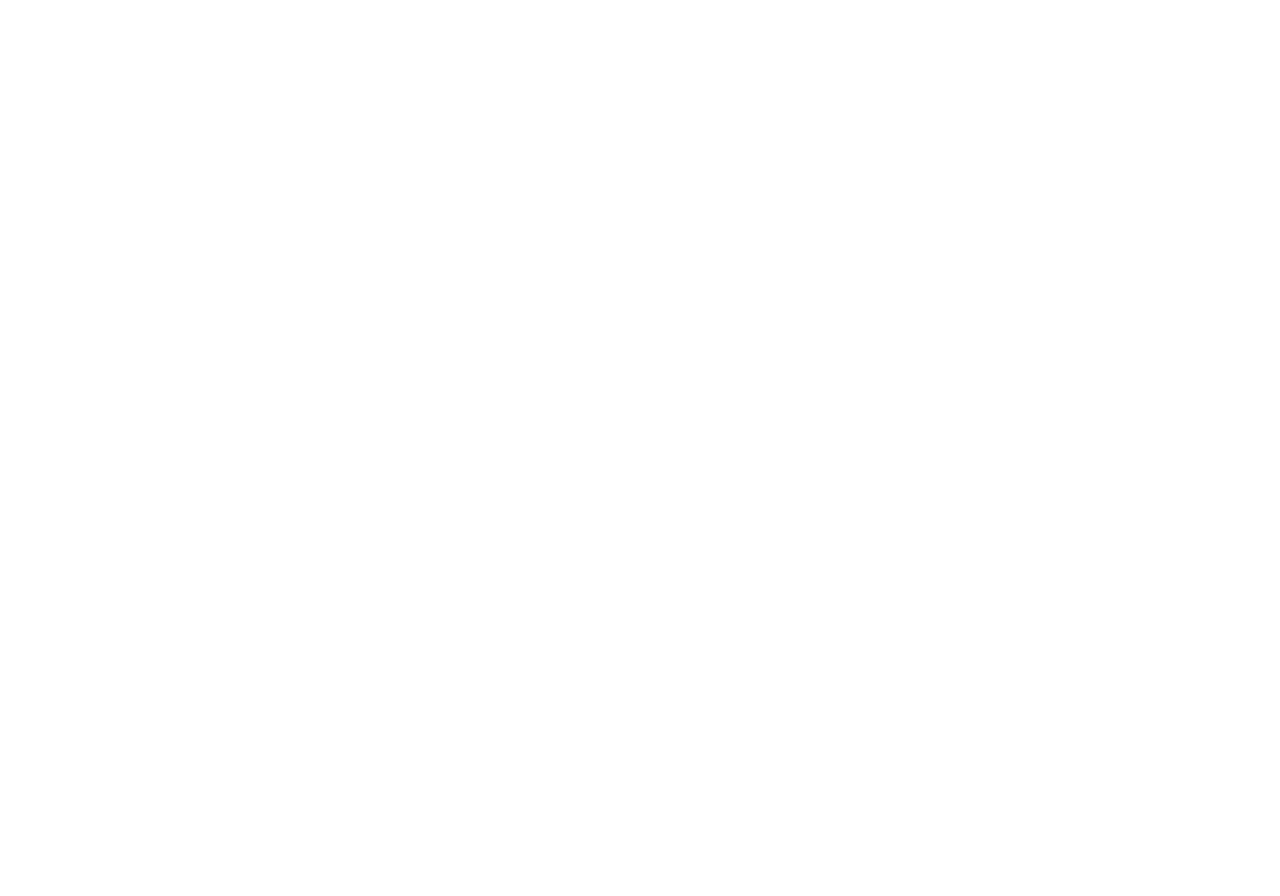
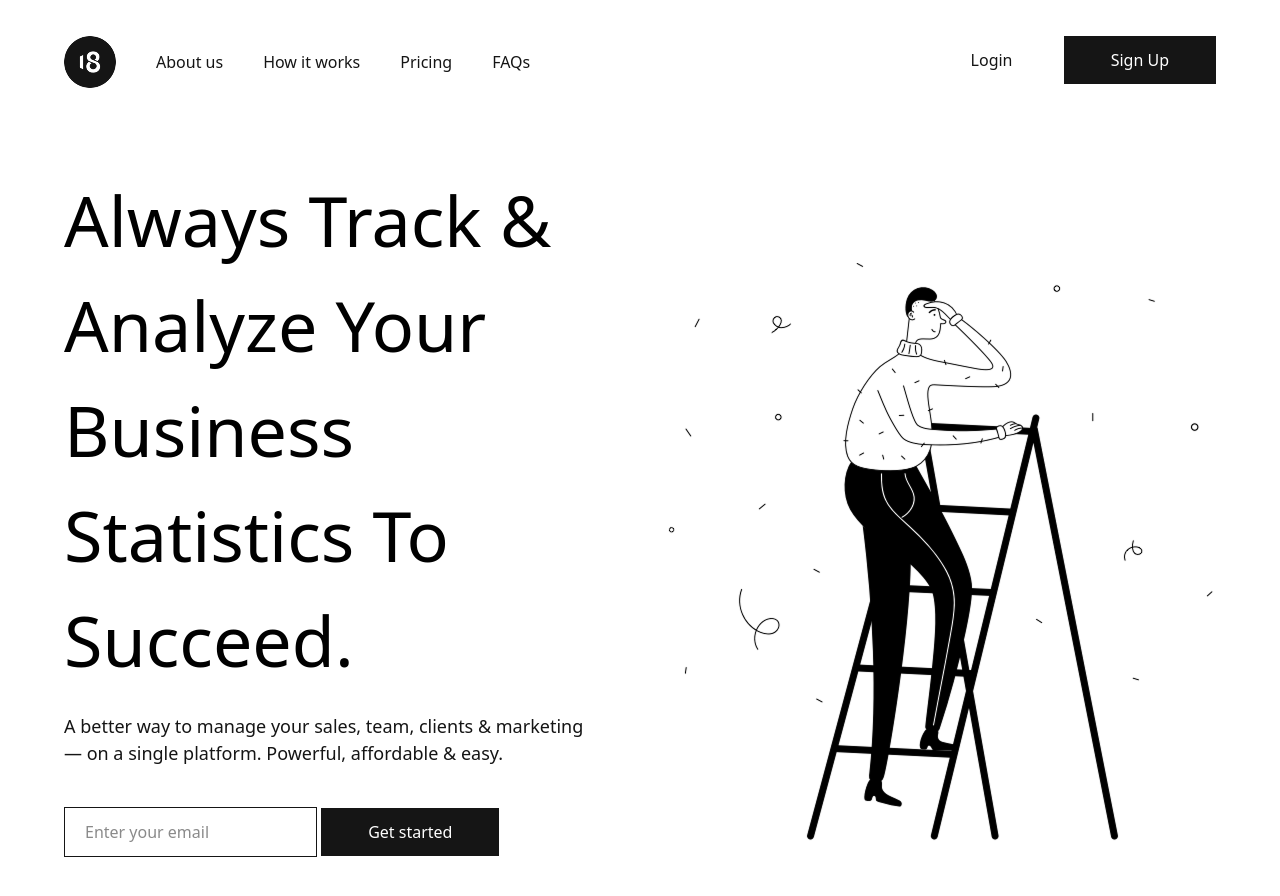
Before and after one commit to Shohrukh26/Business-system, a website: page src/index.html in a window 1280 px wide. Before the commit the page ends 800 px from the top, so only its background shows below. Drawn offline with Linux system fonts and the light colour scheme.

Commit message:
add section1

```diff
--- a/src/Images/input.css
+++ /dev/null
@@ -1,2 +0,0 @@
-@import "tailwindcss";
-npx @tailwindcss/cli -i ./src/input.css -o ./src/output.css --watch
--- a/src/index.html
+++ b/src/index.html
@@ -1,12 +1,53 @@
 <!DOCTYPE html>
 <html lang="en">
+
 <head>
     <meta charset="UTF-8">
     <meta name="viewport" content="width=device-width, initial-scale=1.0">
     <title>Document</title>
     <link rel="stylesheet" href="./output.css">
 </head>
-<body>
+
+<body class="">
+
+    <div class="pt-[36px] w-[90%] m-auto">
+        <div class=" m-auto flex justify-between mb-[80px]">
+            <div class="flex gap-[40px] items-center">
+                <img src="./Images/LogoBlack.png" alt="">
+                <div class="flex gap-[40px]">
+                    <p class="text-[#151515]">About us</p>
+                    <p class="text-[#151515]">How it works</p>
+                    <p class="text-[#151515]"> Pricing</p>
+                    <p class="text-[#151515]">FAQs</p>
+                </div>
+            </div>
+            <div>
+                <button class="py-[12px] px-[47px] text-[#151515]">Login</button>
+                <button class="py-[12px] px-[47px] text-[#FFFFFF] bg-[#151515]">Sign Up</button>
+            </div>
+        </div>
+        <div class="flex  justify-between items-center">
+            <div class="w-[50%]">
+                <h1 class="text-[70px] ">Always Track &
+                    Analyze Your Business
+                    Statistics To Succeed.</h1>
+                <p class="text-[18px] text-[#151515] mt-[20px] mb-[40px]">A better way to manage your sales, team, clients & marketing <br>
+                    — on a single platform. Powerful, affordable & easy.</p>
+                <div class="mb-[80px]">
+                    <input type="email" placeholder="Enter your email"
+                        class="py-[12px] pl-[20px] text-[#151515] border-[1px] border-[#151515]">
+                    <button class="py-[12px] px-[47px] text-[#FFFFFF] bg-[#151515]">Get started</button>
+                </div>
+                <div class="flex gap-[32px]">
+                    <img src="./Images/m_visa.png" alt="">
+                    <img src="./Images/m_mastercard.png" alt="">
+                    <img src="./Images/PAYPALL.png" alt="">
+                </div>
+            </div>
+            <img src="./Images/Illustration_1.png" alt="">
+        </div>
+    </div>
 
 </body>
+
 </html>
```
Also changed, not shown: src/Images/index.html (deleted, +0 -15 lines), src/Images/package.json (deleted, +0 -9 lines), src/PPNeueMachina-Regular.woff2 (added), src/PPNeueMachina-Ultrabold.woff2 (added), src/PPNeueMachina-light.woff2 (added), src/output.css, 2 other files.
